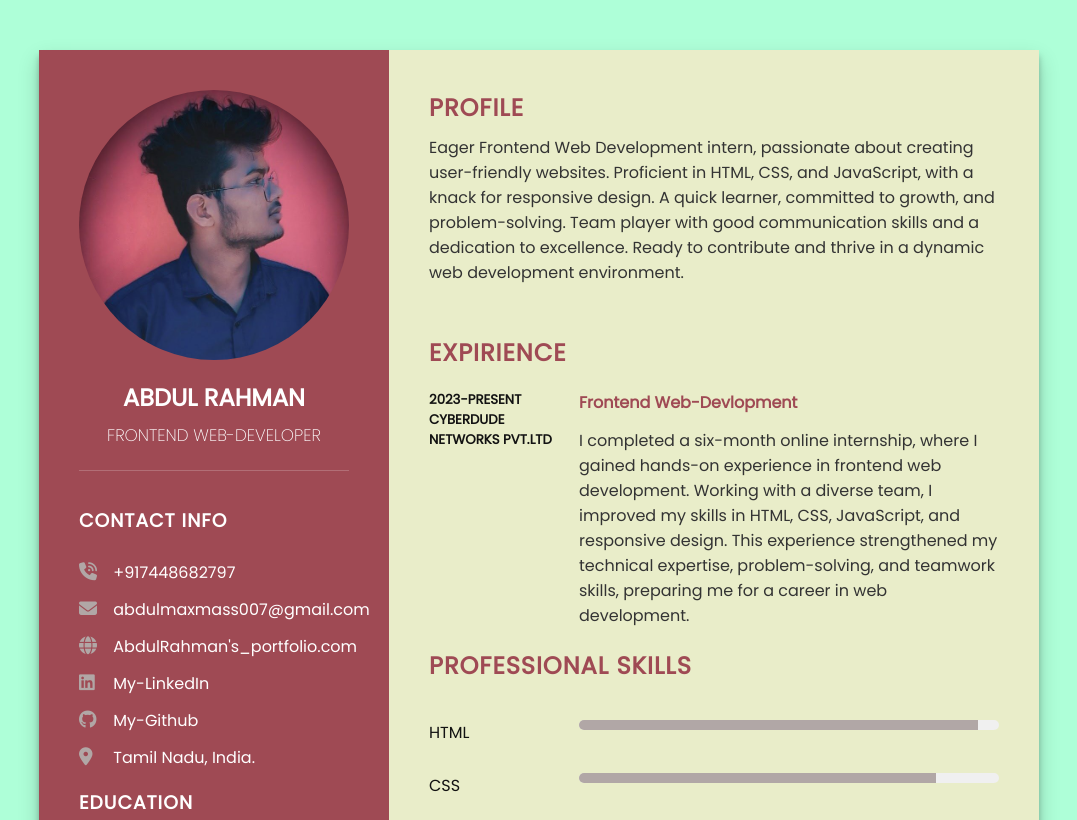
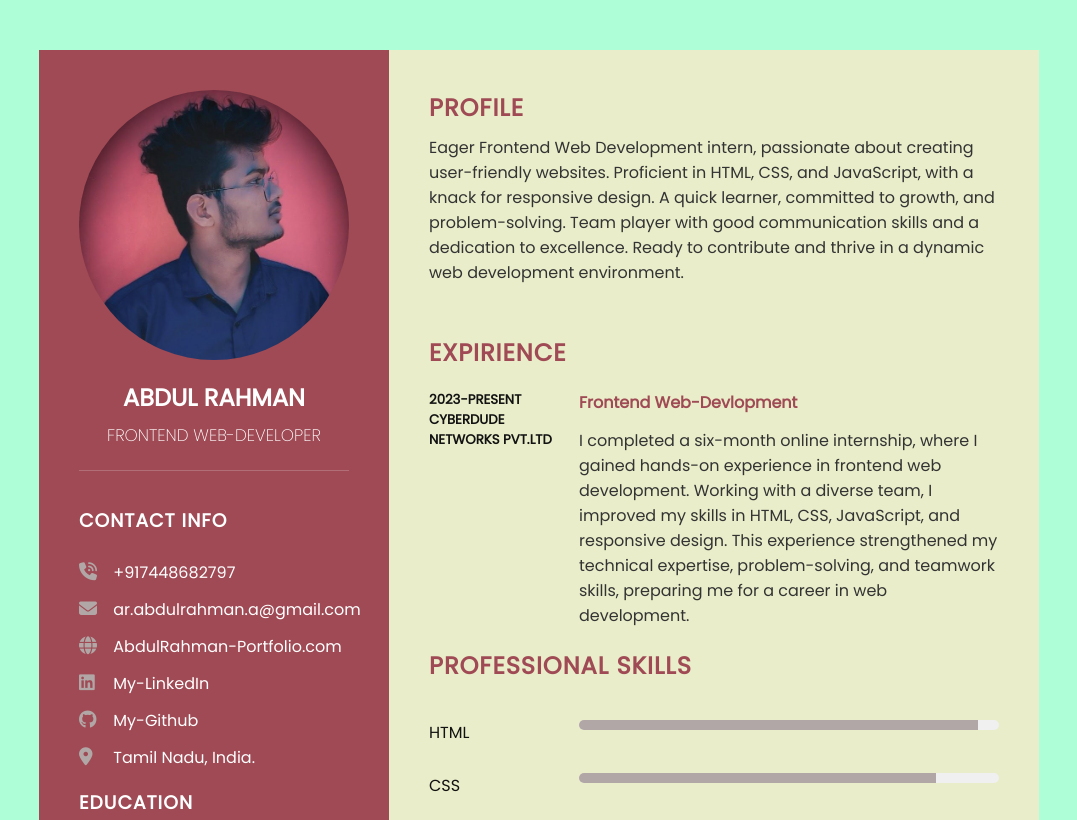
Before and after one commit to AbdulCodeCraft/AbdulRahman-CV, a plain HTML site: page index.html in a window 1280 px wide. Shown: the top 820 px of the page, without its empty margins (101-1178 px from the left). Drawn offline with Linux system fonts and the light colour scheme.

Commit message:
shadow removed

```diff
--- a/index.html
+++ b/index.html
@@ -28,11 +28,11 @@
            </li>
            <li>
              <span class="icon"><i class="fas fa-envelope"></i></span>
-             <span class="text"><a href="mailto:ar.abdulrahman.a@gmail.com"> abdulmaxmass007@gmail.com</a></span>
+             <span class="text"><a href="mailto:ar.abdulrahman.a@gmail.com"> ar.abdulrahman.a@gmail.com</a></span>
            </li>
            <li>
              <span class="icon"><i class="fas fa-globe"></i></span>
-             <span cl~ass="text"><a href="#"> AbdulRahman's_portfolio.com</a></span>
+             <span cl~ass="text"><a href="#"> AbdulRahman-Portfolio.com</a></span>
            </li>
            <li>
              <span class="icon"><i class="fab fa-linkedin"></i></span>
--- a/style.css
+++ b/style.css
@@ -1,4 +1,4 @@
-  @import url('https://fonts.googleapis.com/css2?family=Poppins:wght@200;400&display=swap');
+@import url('https://fonts.googleapis.com/css2?family=Poppins:wght@200;400&display=swap');
 *{
     padding: 0%;
     margin: 0%;
@@ -29,7 +29,7 @@ body{
     background-color: #270606;
     display: grid;
     grid-template-columns: 1fr 2fr;
-    box-shadow: rgba(0, 0, 0, 0.19) 0px 10px 20px, rgba(0, 0, 0, 0.23) 0px 6px 6px;
+    /* box-shadow: rgba(0, 0, 0, 0.19) 0px 10px 20px, rgba(0, 0, 0, 0.23) 0px 6px 6px; */
 }
 .container .left-side {
     position: relative;
```
